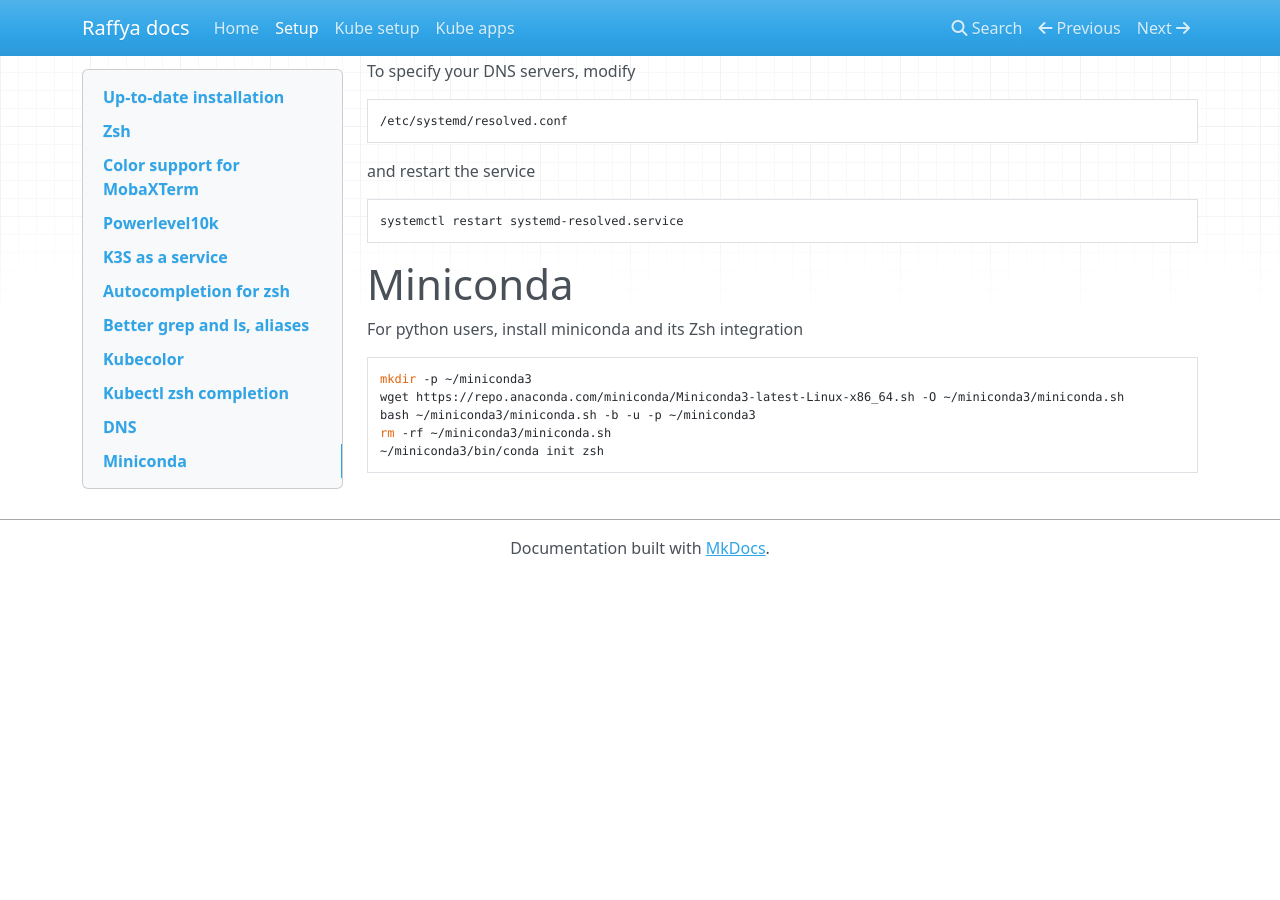
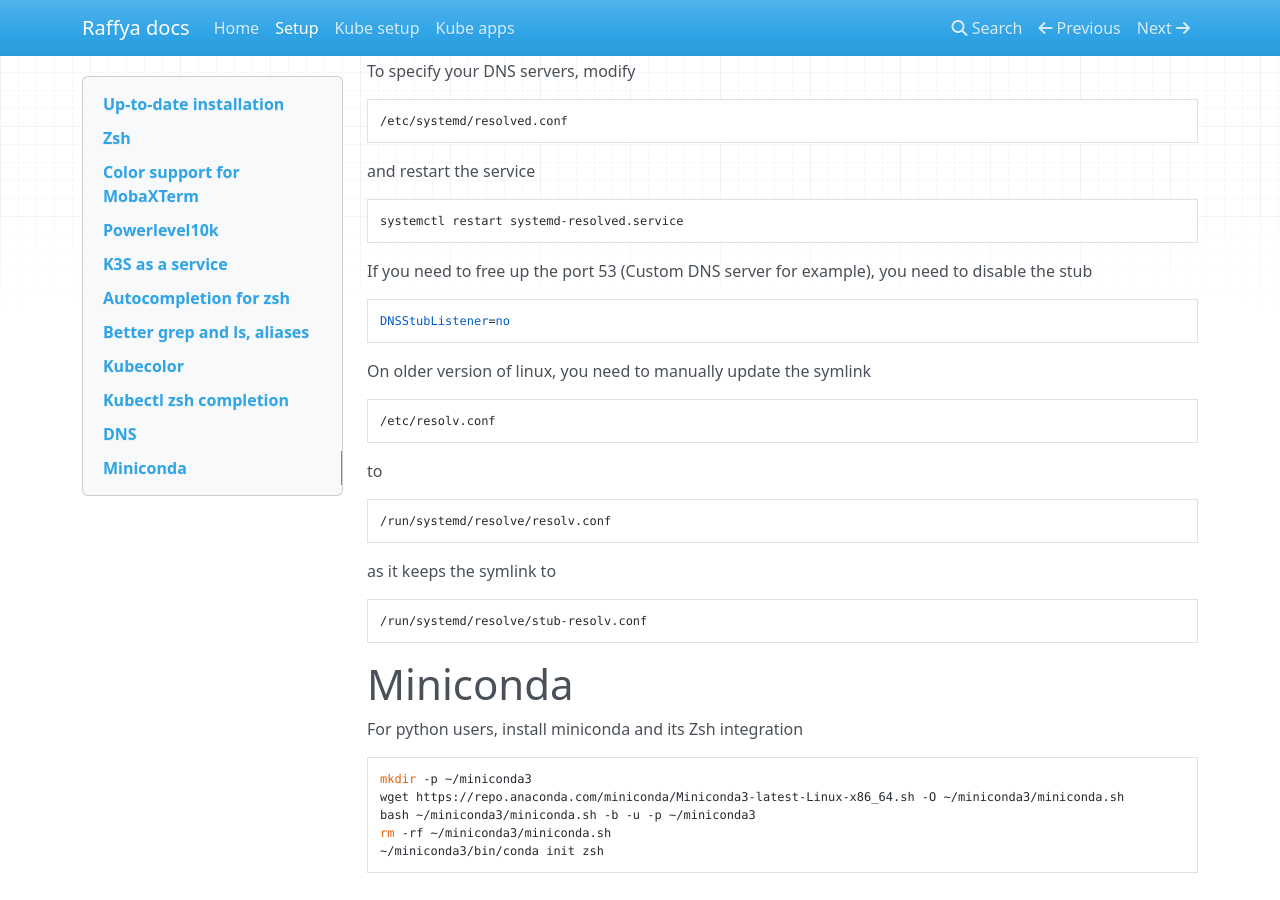
Before and after one commit to AnthonyRAFFY/raffya-docs, an MkDocs documentation site: the page built from docs/setup.md, in a window 1280 px wide and 900 px high, scrolled down 2545 px. Built offline with MkDocs 1.6.1, drawn with Linux system fonts in a browser that asks for light colours; nearby versions of some CDN libraries; before the commit the page ends 3121 px from its top, so only the background shows below that.

Commit message:
Adding doc for disabling DNS stub

```diff
--- a/docs/setup.md
+++ b/docs/setup.md
@@ -118,6 +118,23 @@ and restart the service
 
 	systemctl restart systemd-resolved.service
 
+If you need to free up the port 53 (Custom DNS server for example), you need to disable the stub
+
+	DNSStubListener=no
+
+On older version of linux, you need to manually update the symlink
+
+	/etc/resolv.conf
+
+to
+
+	/run/systemd/resolve/resolv.conf
+
+as it keeps the symlink to
+
+	/run/systemd/resolve/stub-resolv.conf
+
+
 # Miniconda
 For python users, install miniconda and its Zsh integration
 
```
